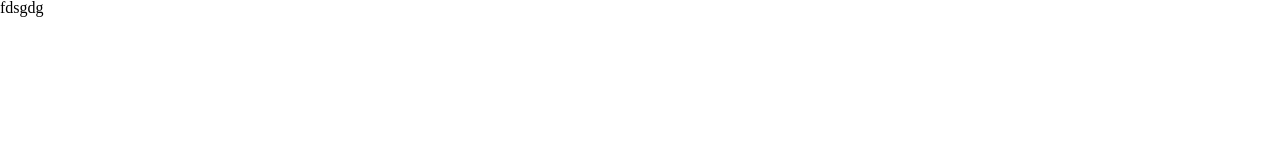
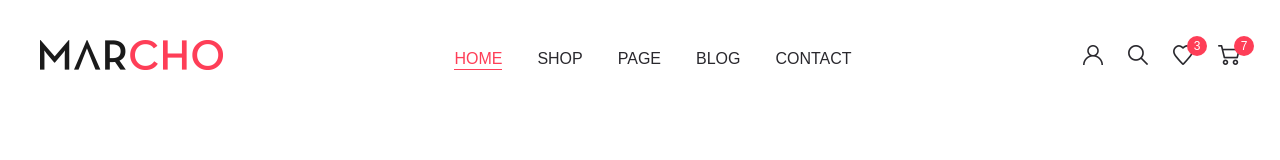
Before and after one commit to ilushegg/marcho, a website: page app/index.html in a window 1280 px wide. Drawn offline with nearby package versions, Linux system fonts and the light colour scheme; files that its build step writes are made by us from their sources.

Commit message:
added header, added fonts

```diff
--- a/app/index.html
+++ b/app/index.html
@@ -8,9 +8,50 @@
   <title>Document</title>
 </head>
 <body>
-  <div class="wrapper">
-    fdsgdg
-  </div>
+  <header class="header">
+    <div class="container">
+      <div class="header__inner">
+        <a class="logo" href="#" >
+          <img class="logo__img" src="images/logo.png" alt="logo">
+        </a>
+        <nav class="menu">
+          <ul class="menu__list">
+            <li class="menu__list-item">
+              <a class="menu__list-link menu__list-link--active" href="#">home</a>
+            </li>
+            <li class="menu__list-item">
+              <a class="menu__list-link" href="#">shop</a>
+            </li>
+            <li class="menu__list-item">
+              <a class="menu__list-link" href="#">page</a>
+            </li>
+            <li class="menu__list-item">
+              <a class="menu__list-link" href="#">blog</a>
+            </li>
+            <li class="menu__list-item">
+              <a class="menu__list-link" href="#">contact</a>
+            </li>
+          </ul>
+        </nav>
+        <div class="user-nav">
+          <a class="user-nav__link" href="#">
+            <img class="user-nav__link-img" src="images/icons/user.png" alt="user icon">
+          </a>
+          <a class="user-nav__link" href="#">
+            <img class="user-nav__link-img" src="images/icons/search.png" alt="search icon">
+          </a>
+          <a class="user-nav__link" href="#">
+            <img class="user-nav__link-img" src="images/icons/heart.png" alt="heart icon">
+            <span class="user-nav__num">3</span>
+          </a>
+          <a class="user-nav__link" href="#">
+            <img class="user-nav__link-img" src="images/icons/cart.png" alt="cart icon">
+            <span class="user-nav__num">7</span>
+          </a>
+        </div>
+      </div>
+    </div>
+  </header>
   <script src="js/main.min.js"></script>
 </body>
 </html>
--- a/app/scss/_fonts.scss
+++ b/app/scss/_fonts.scss
@@ -0,0 +1,36 @@
+@font-face{
+  font-family: "Quicksand-Regular", sans-serif;
+  font-weight: 400;
+  font-style: normal;
+  src: local("Quicksand-Regular"),
+    url("../fonts/Quicksand-Regular.woff2") format("woff2"),
+    url("../fonts/Quicksand-Regular.woff") format("woff");
+  font-display: swap;
+}
+@font-face{
+  font-family: "Quicksand-Medium", sans-serif;
+  font-weight: 500;
+  font-style: normal;
+  src: local("Quicksand-Medium"),
+    url("../fonts/Quicksand-Medium.woff2") format("woff2"),
+    url("../fonts/Quicksand-Medium.woff") format("woff");
+  font-display: swap;
+}
+@font-face{
+  font-family: "Roboto-Regular", sans-serif;
+  font-weight: 400;
+  font-style: normal;
+  src: local("Roboto-Regular"),
+    url("../fonts/Roboto-Regular.woff2") format("woff2"),
+    url("../fonts/Roboto-Regular.woff") format("woff");
+  font-display: swap;
+}
+@font-face{
+  font-family: "Roboto-Bold", sans-serif;
+  font-weight: 700;
+  font-style: normal;
+  src: local("Roboto-Bold"),
+    url("../fonts/Roboto-Bold.woff2") format("woff2"),
+    url("../fonts/Roboto-Bold.woff") format("woff");
+  font-display: swap;
+}
--- a/app/scss/_global.scss
+++ b/app/scss/_global.scss
@@ -1,3 +1,12 @@
 body{
+  color: $default-color;
+  font-size: 16px;
+  line-height: 26px;
+  @extend %quicksand-500;
+}
 
+.container{
+  max-width: 1200px;
+  margin: 0 auto;
+  padding: 0 15px;
 }
--- a/app/scss/_vars.scss
+++ b/app/scss/_vars.scss
@@ -0,0 +1,20 @@
+$accent-color: #fe3e57;
+$default-color: #8d8d8d;
+$title-color: #29282d;
+
+%quicksand-400{
+  font-family: "Quicksand-Regular", sans-serif;
+  font-weight: 400;
+}
+%quicksand-500{
+  font-family: "Quicksand-Medium", sans-serif;
+  font-weight: 500;
+}
+%roboto-400{
+  font-family: "Roboto_Regular", sans-serif;
+  font-weight: 400;
+}
+%roboto-700{
+  font-family: "Roboto_Bold", sans-serif;
+  font-weight: 700;
+}
--- a/app/scss/style.scss
+++ b/app/scss/style.scss
@@ -3,6 +3,67 @@
 @import 'reset.scss';
 @import 'global';
 
+.header{
+  padding: 40px 0;
+  &__inner{
+    display: flex;
+    justify-content: space-between;
+    align-items: center;
+  }
+}
+.menu{
+  &__list{
+    display: flex;
+  }
+  &__list-item + .menu__list-item{
+    padding-left: 35px;
+    text-transform: uppercase;
+
+  }
+  &__list-link{
+    padding-bottom: 2px;
+    color: $title-color;
+    transition: all .3s;
+    text-decoration: none;
+    @extend %quicksand-400;
+    &:hover{
+      color: $accent-color;
+      border-bottom: 1px solid $accent-color;
+      @extend %quicksand-500;
+    }
+  }
+  &__list-link--active{
+    color: $accent-color;
+    border-bottom: 1px solid $accent-color;
+    text-transform: uppercase;
+    text-decoration: none;
+    @extend %quicksand-500;
+  }
+}
+
+  .user-nav{
+    display: flex;
+    &__link{
+      position: relative;
+    }
+    &__link + .user-nav__link{
+      padding-left: 25px;
+    }
+    &__num{
+      position: absolute;
+      width: 20px;
+      height: 20px;
+      border-radius: 50%;
+      background-color: $accent-color;
+      top: -9px;
+      right: -14px;
+      font-size: 12px;
+      color: #fff;
+      text-align: center;
+      line-height: 20px;
+
+    }
+  }
 
 
 
```
Also changed, not shown: app/fonts/Quicksand-Medium.woff (added), app/fonts/Quicksand-Medium.woff2 (added), app/fonts/Quicksand-Regular.woff (added), app/fonts/Quicksand-Regular.woff2 (added), app/fonts/Roboto-Bold.woff (added), app/fonts/Roboto-Bold.woff2 (added), app/fonts/Roboto-Regular.woff (added), app/fonts/Roboto-Regular.woff2 (added), app/images/icons/cart.png (added), app/images/icons/heart.png (added), app/images/icons/search.png (added), app/images/icons/user.png (added), app/images/logo.png (added).
